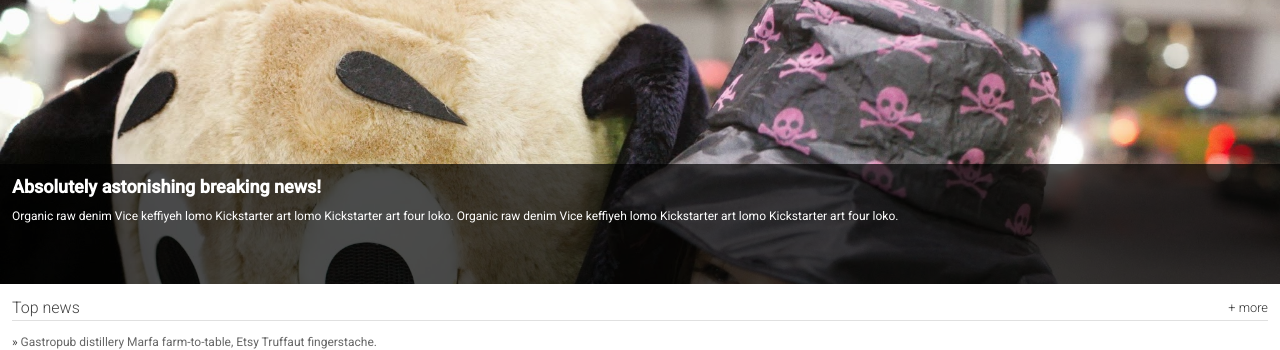
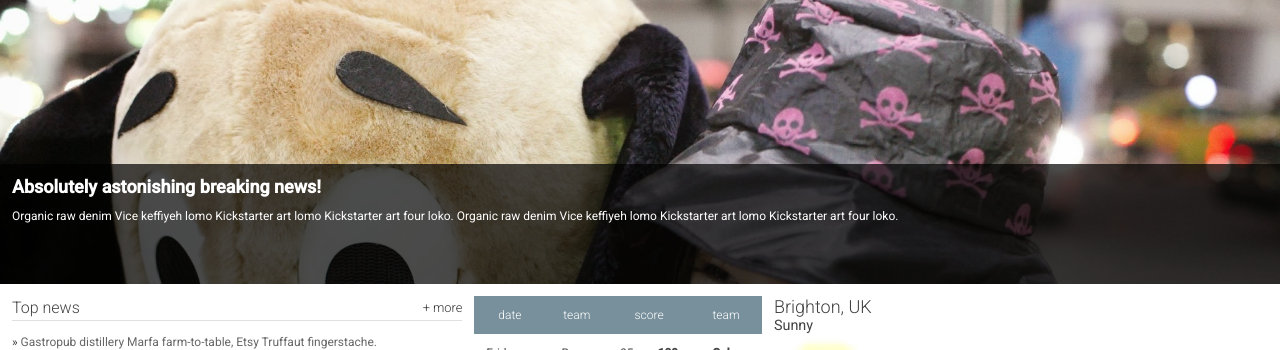
Before and after one commit to ferispeakscode/hometown-app2, a plain HTML site: page index.html in a window 1280 px wide. Shown: the part 86-436 px from the top of the page. Drawn offline with Linux system fonts and the light colour scheme.

Commit message:
Define content area as container

```diff
--- a/index.html
+++ b/index.html
@@ -57,7 +57,6 @@
       }
 
       @media screen and (min-width: 671px) {
-
       }
 
       @media screen and (min-width: 781px) {
@@ -108,7 +107,7 @@
       </script>
 
       <main>
-        <section class="content">
+        <section class="content container">
           <section class="hero">
             <article class="description">
               <h2>Absolutely astonishing breaking news!</h2>
```
